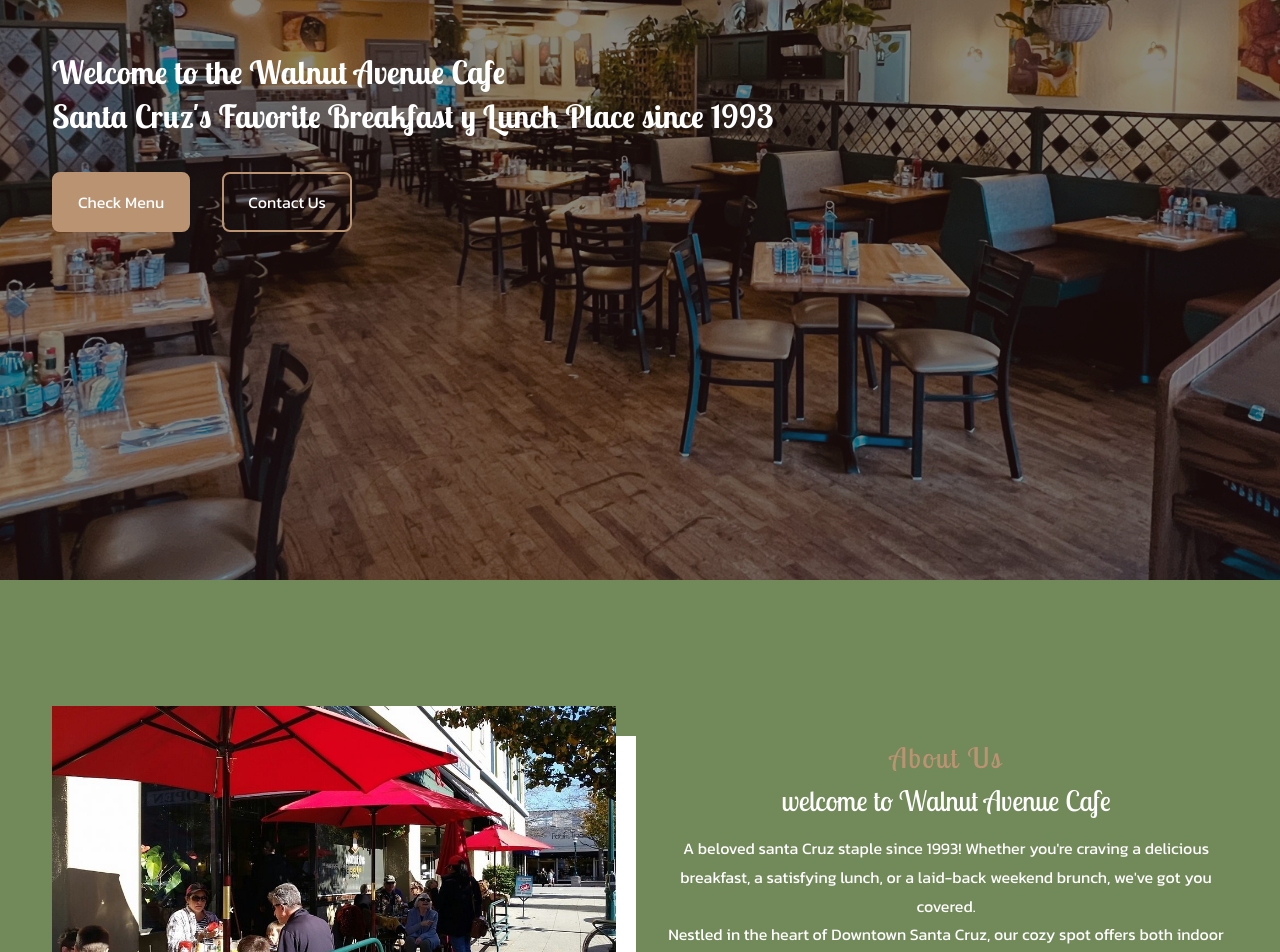
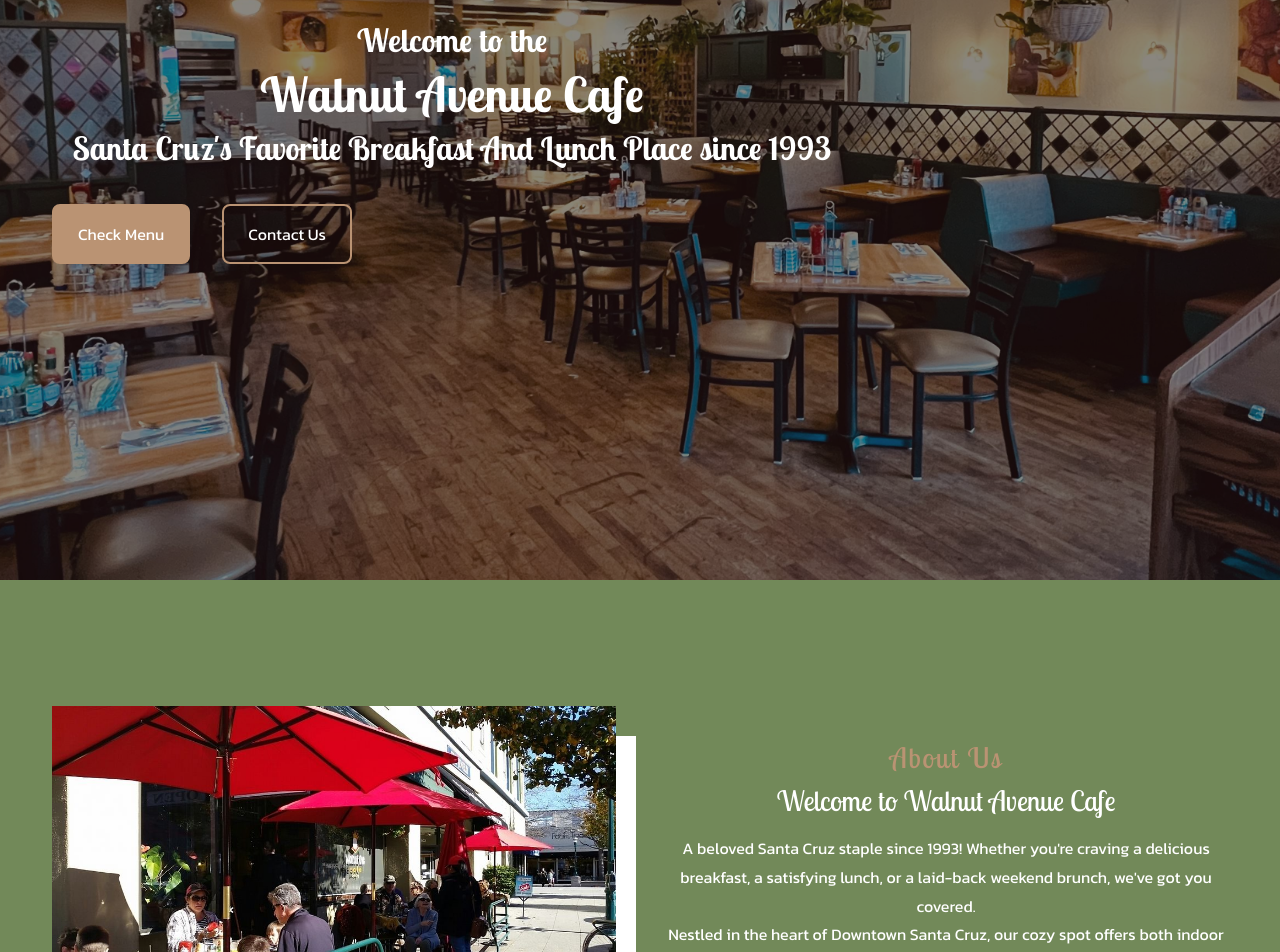
Before and after one commit to Geraldortiz517/WalnutAveCafe, a React (Vite) app: page / in a window 1280 px wide. Shown: the part 300-1252 px from the top of the page. Built offline with nearby package versions, Linux system fonts and the light colour scheme.

Commit message:
grammar correction
grammar and css correction

```diff
--- a/src/components/About/About.jsx
+++ b/src/components/About/About.jsx
@@ -11,10 +11,10 @@ const About = () => {
     </div>
     <div className="about__content">
         <h2 className="section__title" data-title="About Us">
-       welcome to Walnut Avenue Cafe
+       Welcome to Walnut Avenue Cafe
         </h2>
         <p className="about__description">
-            A beloved santa Cruz staple since 1993! Whether you're
+            A beloved Santa Cruz staple since 1993! Whether you're
             craving a delicious breakfast, a satisfying lunch, or a laid-back
             weekend brunch, we've got you covered. </p>
         <p>
--- a/src/components/contact/Contact.jsx
+++ b/src/components/contact/Contact.jsx
@@ -12,10 +12,10 @@ return (
         <div className="contact__img-wrapper">
        <img src={logo} alt="" className="contact__img" />
        <h2 className="section__title" data-title="Contact Us"></h2>
-       <p className="days">We are located at 106 Walnut Avenue, Santa Cruz just
-off Pacific Avenue. There is ample parking in the two
-story parking garage on Center St. behind our building
-or on the street.</p>
+       <p className="days">You can find us at 106 Walnut Avenue, Santa Cruz, just
+steps away from Pacific Avenue. Convenient parking is available in the two
+story garage on Center St. behind our building
+or on the street nearby.</p>
 <div className="contact__flex"><img src={phone} alt="" />
 <a href="tel:8314572307" >  <p className="days">831 457-2307</p>   </a>
 
--- a/src/components/contact/contact.css
+++ b/src/components/contact/contact.css
@@ -12,7 +12,9 @@
     background-color: #728959;
 }
 .contact__img{
-    border: 3px dashed var(--first-color);
+    border: 3px solid var(--first-color);
+    padding: 3vh;
+    background-color: white;
     border-radius: 20%;
      margin-left: 50%;
     transform: translate(-50%);
--- a/src/components/footer/Footer.jsx
+++ b/src/components/footer/Footer.jsx
@@ -11,7 +11,8 @@ const Footer = () => {
     </div>
     <div className="footer__content">
         <h2 className="section__title" data-title="Thank you for visiting">
-       We Work Hard to Make Sure That You Have a Memorable Time With Us
+       We're Dedicated to Ensuring You Have a Delightful And Memorable
+        Experience Everytime You Join Us
         </h2>
 
     </div>
--- a/src/components/home/Home.jsx
+++ b/src/components/home/Home.jsx
@@ -11,9 +11,10 @@ const Home = () => {
 
               <div className="row-container">
                <div className="row2">
-            <h1 className="home__subtitle">Welcome to the Walnut Avenue Cafe</h1>
+            <h1 className="home__subtitle">Welcome to the </h1>
+              <h1><strong>Walnut Avenue Cafe</strong></h1>
               <h1 className="home__title">
-             Santa Cruz's Favorite Breakfast y Lunch Place since 1993
+             Santa Cruz's Favorite Breakfast And Lunch Place since 1993
              </h1>
 
 
--- a/src/components/home/home.css
+++ b/src/components/home/home.css
@@ -25,6 +25,9 @@
 .home__content{
     max-width: 800px;
     position: relative;
+}
+strong{
+    font-size: xxx-large;
 }
 .home__subtitle,
 .home__description{
@@ -60,3 +63,9 @@ background-color: transparent;
     background-color: var(--first-color);
     color: white;
 }
+    .row2{
+        text-align: center;
+    }
+    .home__btn{
+        justify-content:center ;
+    }
--- a/src/components/specials/Specials.jsx
+++ b/src/components/specials/Specials.jsx
@@ -19,7 +19,7 @@ const Specials = () => {
             <p className='content1'>- Lunch Special</p>
             <p className='content1'>- Sausage of the Day</p>
             <p className='content1'>- Soup of the Day</p>
-            <p className='content1'>- Fresh Baked Muffing of The Day</p>
+            <p className='content1'>- Fresh Baked Muffin of The Day</p>
             <p className='content2'>
             Be sure to ask your server about our daily specials. Fresh,
             unique options to make your breakfast or lunch memorable!
--- a/src/index.css
+++ b/src/index.css
@@ -99,7 +99,7 @@
     height: 140px;
   }
   .specials__content{
-    width: 370px;
+    width: 80%;
     margin-left: 50%;
     transform: translate(-50%);
     margin-top: -5rem;
@@ -154,7 +154,7 @@
     text-align: center;
   }
   .specials__content{
-    width: 100%;
+    width: 80%;
   }
   .container {
     max-width: 600px;
```
